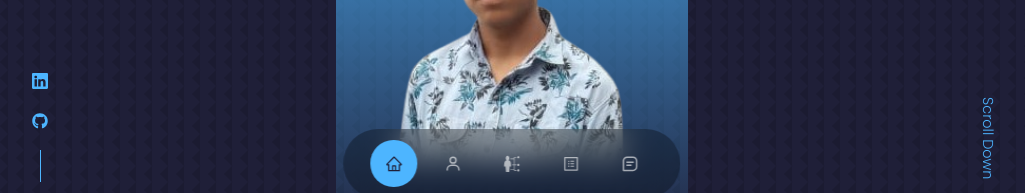
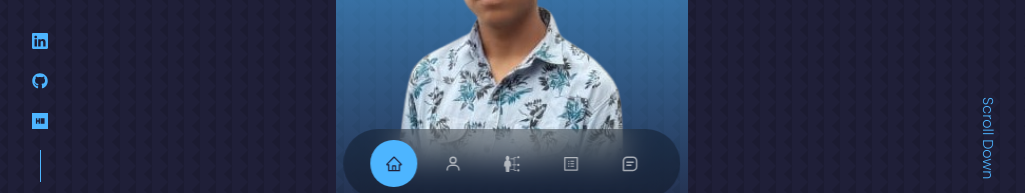
Before and after one commit to Piryanshu88/Piryanshu88.github.io, a React (Create React App) app: page / in a window 1280 px wide. Shown: the part 570-763 px from the top of the page, without its empty margins (128-1153 px from the left). Built offline with nearby package versions, Linux system fonts and the light colour scheme; a small style sheet from the web is missing.

Commit message:
adding fav-icon

```diff
--- a/src/Components/Header/HeaderSocial.jsx
+++ b/src/Components/Header/HeaderSocial.jsx
@@ -1,12 +1,23 @@
-import React from 'react'
-import {BsLinkedin} from 'react-icons/bs'
-import {FaGithub} from 'react-icons/fa'
-import "./Header.css"
+import React from "react";
+import { BsLinkedin } from "react-icons/bs";
+import { FaGithub } from "react-icons/fa";
+import { SiHackerrank } from "react-icons/si";
+import "./Header.css";
 export const HeaderSocial = () => {
   return (
     <div className="header__socials">
-        <a href="https://www.linkedin.com/in/piryanshu-bisht-ba1a22231/" target="_blank"><BsLinkedin/></a>
-        <a href="https://github.com/Piryanshu88" target="_blank"><FaGithub/></a>
+      <a
+        href="https://www.linkedin.com/in/piryanshu-bisht-ba1a22231/"
+        target="_blank"
+      >
+        <BsLinkedin />
+      </a>
+      <a href="https://github.com/Piryanshu88" target="_blank">
+        <FaGithub />
+      </a>
+      <a href="https://www.hackerrank.com/deepubisht2004" target="_blank">
+        <SiHackerrank />
+      </a>
     </div>
-  )
-  }
+  );
+};
```
